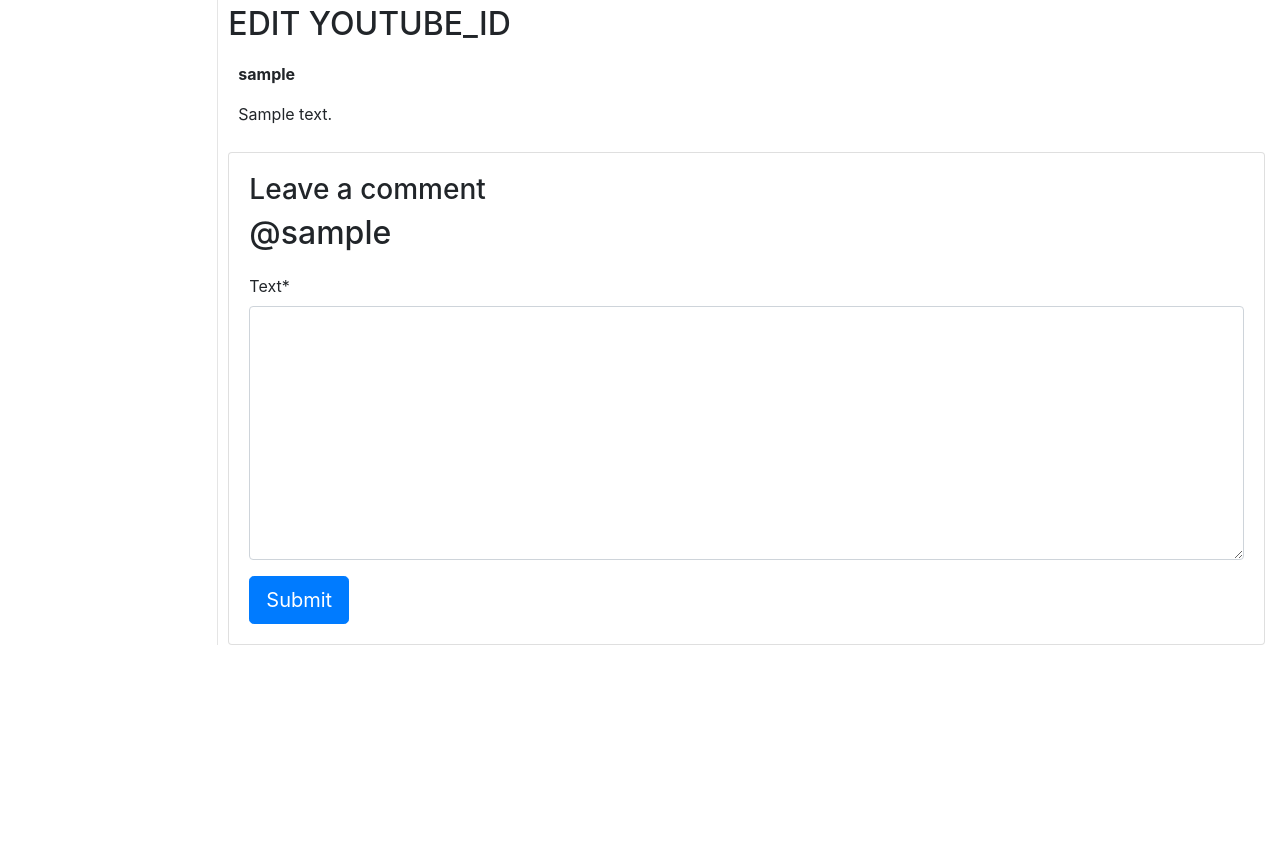
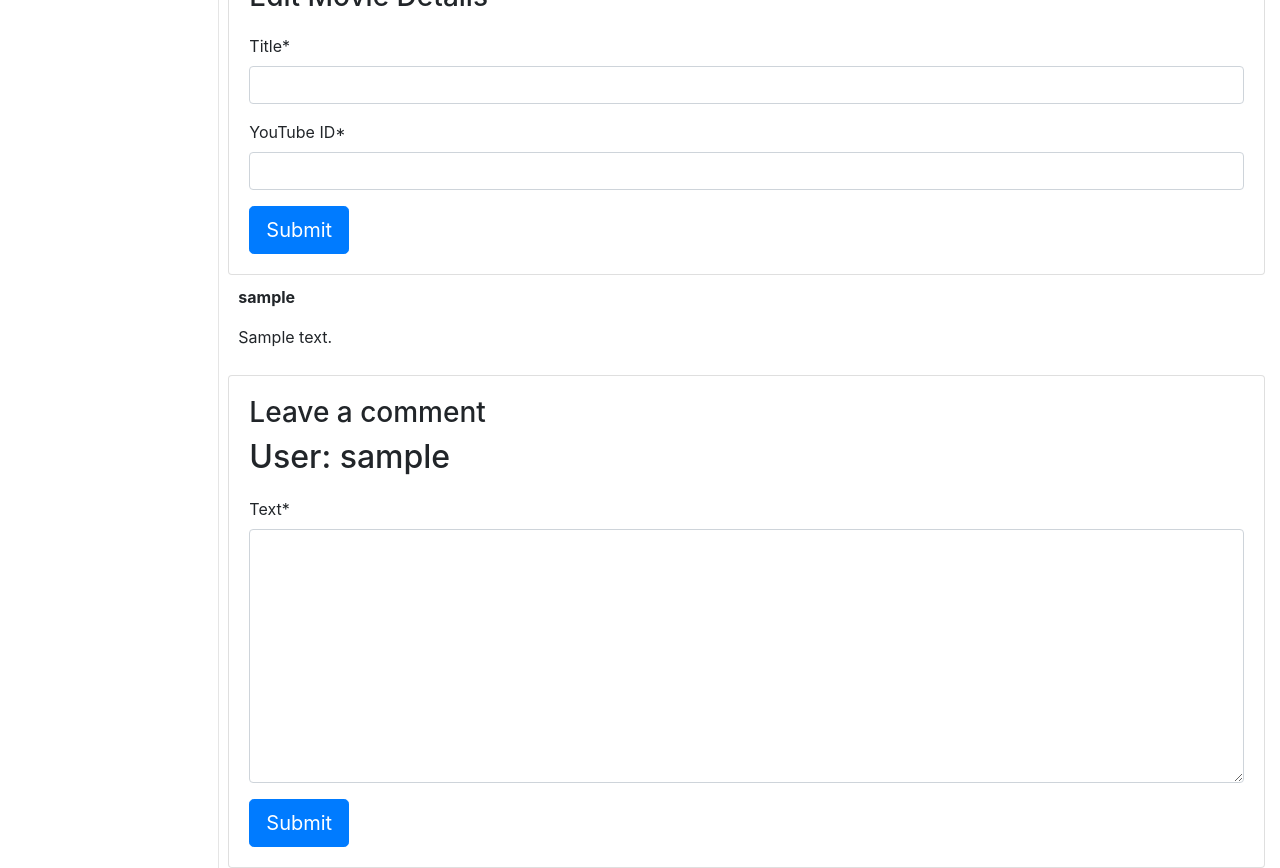
Before and after one commit to chouhanaryan/apli, a Django app: page /1/ in a window 1280 px wide. Shown: the part 486-1354 px from the top of the page. Before the commit the page ends 1131 px from the top, so only its background shows below. Run offline with Django 3.2, Linux system fonts and the light colour scheme; a user stored in the database is signed in; tables that the repository leaves empty hold one stand-in row (values such as "Sample post"); some libraries are stand-ins or nearby versions.

Commit message:
Added Update Movie

```diff
--- a/apli/movies/forms.py
+++ b/apli/movies/forms.py
@@ -1,7 +1,13 @@
-from .models import Comment
+from .models import Movie, Comment
 from django import forms
 
 class CommentForm(forms.ModelForm):
     class Meta:
         model = Comment
         fields = ('text',)
+
+class UpdateMovieForm(forms.ModelForm):
+    class Meta:
+        model = Movie
+        fields = ('title', 'youtube_id')
+        labels = {'youtube_id': 'YouTube ID'}
--- a/apli/movies/static/css/styles.css
+++ b/apli/movies/static/css/styles.css
@@ -17,5 +17,5 @@ div.vertical-line
   background-color: #E5E5E5;
   height: 100%;
   position: absolute;
-  left: 4px; /* Causes the line to float to left of content */
+  left: 5px; /* Causes the line to float to left of content */
 }
--- a/apli/movies/templates/base.html
+++ b/apli/movies/templates/base.html
@@ -15,6 +15,11 @@
                 <div class="col-sm-2">
                     {% block sidebar %}
                         <ul class="sidebar-nav">
+                            <li><a href="{% url 'movie_list' %}">Home</a></li>
+                            {% if request.user.is_superuser %}
+                                <li><a href="{% url 'add_movie' %}">Add Movie</a></li>
+                            {% endif %}
+                            <br>
                             {% if request.user.is_authenticated %}
                                 <li>User: {{ request.user.username }}</li>
                                 <li><a href="{% url 'logout' %}">Logout</a></li>
@@ -31,9 +36,6 @@
                                     <li><a href="{% url 'login' %}?next={{request.path}}">Login</a></li>
                                 {% endif %}
                             {% endif %}
-                            <br>
-                            <li><a href="{% url 'movie_list' %}">Home</a></li>
-                        <br>
                         </ul>
                     {% endblock %}
                 </div>
--- a/apli/movies/templates/movie_detail.html
+++ b/apli/movies/templates/movie_detail.html
@@ -5,19 +5,26 @@
 {% block content %}
     <div>
         <h1 style="padding-top: 15px" class="heading">{{ movie.title }}</h1>
-
-        {% if user.is_superuser %}
-            <h2>EDIT TITLE</h2>
-        {% endif %}
-
     </div>
 
     <div>
         <p></p>
         <iframe width="640" height="360" allowfullscreen src="https://www.youtube.com/embed/{{ movie.youtube_id }}"></iframe>
+    </div>
 
+    <div>
         {% if user.is_superuser %}
-            <h2>EDIT YOUTUBE_ID</h2>
+            <div class="card">
+                <div class="card-body">
+                    <h3>Edit Movie Details</h3>
+                    {% load crispy_forms_tags %}
+                    <form method="post" style="margin-top: 1.3em">
+                        {{ update_form | crispy }}
+                        {% csrf_token %}
+                        <button type="submit" name="update" class="btn btn-primary btn-lg">Submit</button>
+                    </form>
+                </div>
+            </div>
         {% endif %}
     </div>
 
@@ -33,16 +40,16 @@
             <p>No comments</p>
         {% endfor %}
 
-        {% load crispy_forms_tags %}
 
         <div class="card">
             <div class="card-body">
                 <h3>Leave a comment</h3>
-                <h2>@{{ request.user.username }}</h2>
+                <h2>User: {{ request.user.username }}</h2>
+                {% load crispy_forms_tags %}
                 <form method="post" style="margin-top: 1.3em">
                     {{ comment_form | crispy }}
                     {% csrf_token %}
-                    <button type="submit" class="btn btn-primary btn-lg">Submit</button>
+                    <button type="submit" name="comment" class="btn btn-primary btn-lg">Submit</button>
                 </form>
             </div>
         </div>
--- a/apli/movies/urls.py
+++ b/apli/movies/urls.py
@@ -1,8 +1,9 @@
 from django.urls import path
-from .views import movie_list, movie_detail, signup
+from .views import movie_list, movie_detail, signup, add_movie
 
 urlpatterns = [
     path('', movie_list, name='movie_list'),
+    path('add_movie/', add_movie),
     path('<int:pk>/', movie_detail, name='movie_detail'),
     path('accounts/signup/', signup, name='signup')
 ]
--- a/apli/movies/views.py
+++ b/apli/movies/views.py
@@ -1,6 +1,6 @@
 from django.shortcuts import render, redirect
 from .models import Movie
-from .forms import CommentForm
+from .forms import CommentForm, UpdateMovieForm
 from django.contrib.auth import login, authenticate
 from django.contrib.auth.decorators import login_required
 from django.contrib.auth.forms import UserCreationForm
@@ -15,16 +15,30 @@ def movie_list(request):
 def movie_detail(request, pk):
     movie = Movie.objects.get(pk=pk)
 
+
+    ''' Comments '''
     new_comment = None
-    if request.method == 'POST':
+    if request.method == 'POST' and 'comment' in request.POST:
         comment_form = CommentForm(data=request.POST, initial={'author': request.user.username})
         if comment_form.is_valid():
             new_comment = comment_form.save(commit=False)
             new_comment.movie = movie
             new_comment.user = request.user
             new_comment.save()
+            comment_form = CommentForm()
     else:
         comment_form = CommentForm()
+
+
+    ''' Update Movie Details '''
+    if request.method == 'POST' and 'update' in request.POST:
+        update_form = UpdateMovieForm(request.POST, instance=movie, initial={'title': str(movie.title), 'youtube_id': str(movie.youtube_id)})
+        if update_form.is_valid():
+            update_form.save()
+            update_form = UpdateMovieForm()
+    else:
+        update_form = UpdateMovieForm()
+
 
     return render(
         request,
@@ -32,6 +46,7 @@ def movie_detail(request, pk):
         context={
             'movie': movie,
             'comment_form': comment_form,
+            'update_form': update_form,
             'request': request
         }
     )
@@ -50,3 +65,7 @@ def signup(request):
     else:
         form = UserCreationForm()
     return render(request, 'signup.html', {'form': form})
+
+
+def add_movie(request):
+    pass
```
